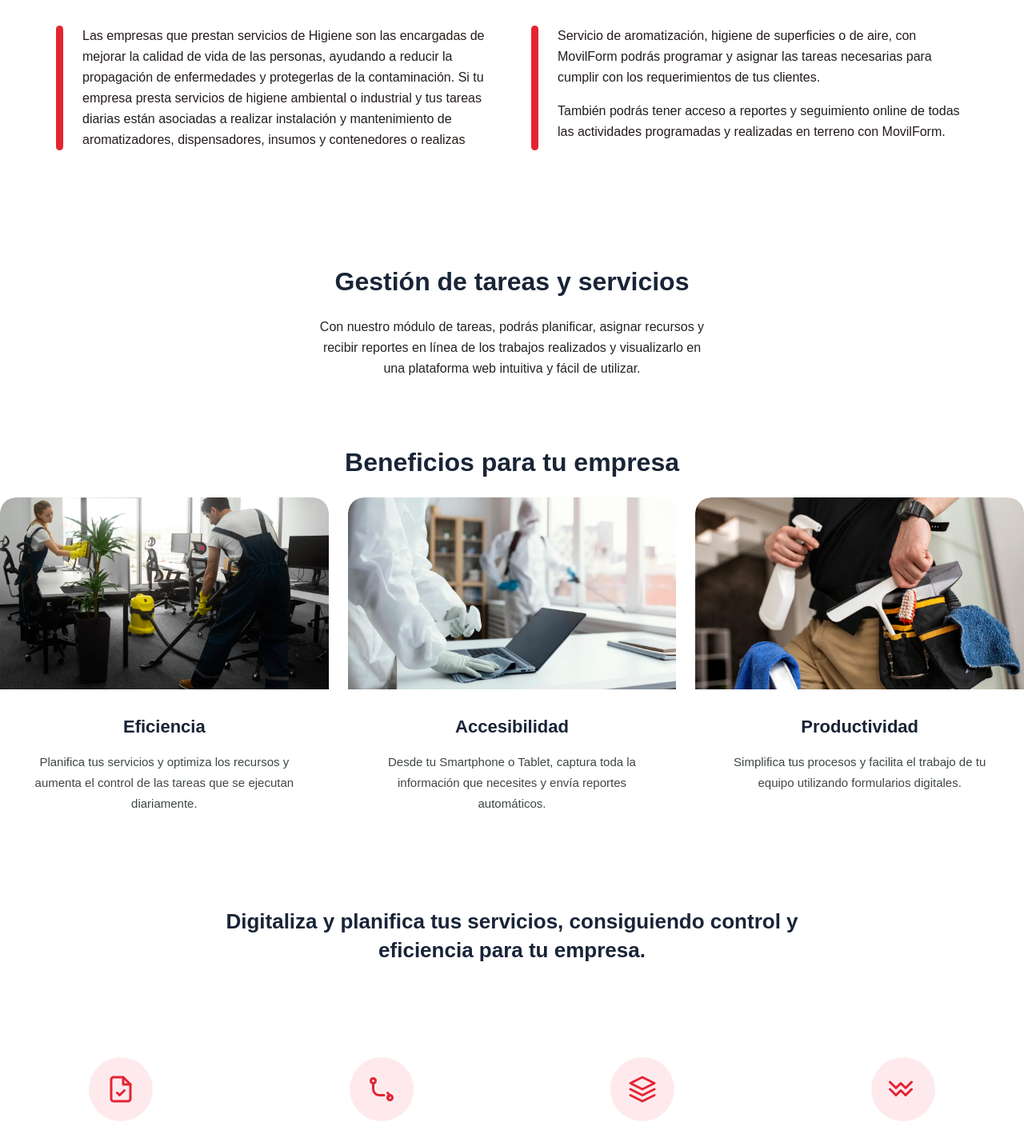
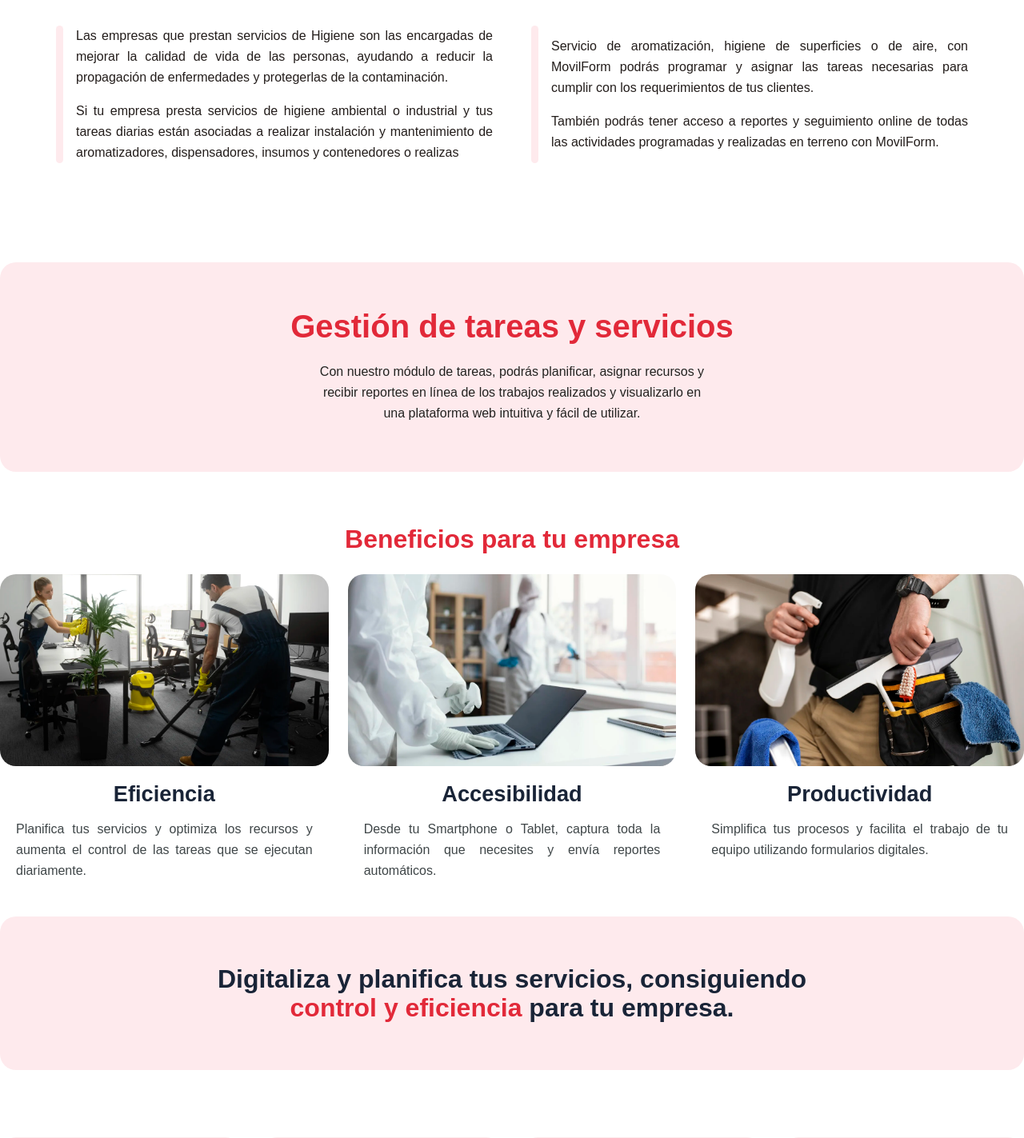
Before and after one commit to JeanGeros/movilform-gonarm, a Next.js app: page /casos-de-uso/empresa-de-servicio-de-higiene in a window 1280 px wide. Shown: the part 540-1963 px from the top of the page at 80% size. Built offline with nearby package versions, Linux system fonts and the light colour scheme; a web font is replaced by a local one.

Commit message:
feat: aplicar diseño estandarizado a páginas de control de plagas y servicio de higiene

```diff
--- a/app/casos-de-uso/empresa-de-servicio-de-higiene/page.tsx
+++ b/app/casos-de-uso/empresa-de-servicio-de-higiene/page.tsx
@@ -1,45 +1,14 @@
 import Navbar from "@/app/components/Navbar";
 import Footer from "@/app/components/Footer";
+import { FontAwesomeIcon } from "@fortawesome/react-fontawesome";
+import { faTasks, faMapMarkedAlt, faRoute, faTabletAlt } from "@fortawesome/free-solid-svg-icons";
 
 const IMG_HERO          = "/casos-de-uso/empresa-de-servicio-de-higiene/hero.webp";
 const IMG_EFICIENCIA    = "/casos-de-uso/empresa-de-servicio-de-higiene/eficiencia.webp";
 const IMG_ACCESIBILIDAD = "/casos-de-uso/empresa-de-servicio-de-higiene/accesibilidad.webp";
 const IMG_PRODUCTIVIDAD = "/casos-de-uso/empresa-de-servicio-de-higiene/productividad.webp";
 
-function TaskIcon() {
-  return (
-    <svg width="36" height="36" viewBox="0 0 24 24" fill="none" stroke="#e42433" strokeWidth="2" strokeLinecap="round" strokeLinejoin="round">
-      <path d="M14 2H6a2 2 0 0 0-2 2v16a2 2 0 0 0 2 2h12a2 2 0 0 0 2-2V8z" />
-      <polyline points="14 2 14 8 20 8" /><polyline points="9 15 11 17 15 13" />
-    </svg>
-  );
-}
-
-function RouteIcon() {
-  return (
-    <svg width="36" height="36" viewBox="0 0 24 24" fill="none" stroke="#e42433" strokeWidth="2" strokeLinecap="round" strokeLinejoin="round">
-      <circle cx="5" cy="5" r="2" /><circle cx="19" cy="19" r="2" />
-      <path d="M5 7v5a5 5 0 0 0 5 5h4" /><polyline points="17 15 19 17 17 19" />
-    </svg>
-  );
-}
-
-function OptimizeIcon() {
-  return (
-    <svg width="36" height="36" viewBox="0 0 24 24" fill="none" stroke="#e42433" strokeWidth="2" strokeLinecap="round" strokeLinejoin="round">
-      <path d="M12 2L2 7l10 5 10-5-10-5z" />
-      <path d="M2 17l10 5 10-5" /><path d="M2 12l10 5 10-5" />
-    </svg>
-  );
-}
-
-function TrackIcon() {
-  return (
-    <svg width="36" height="36" viewBox="0 0 24 24" fill="none" stroke="#e42433" strokeWidth="2" strokeLinecap="round" strokeLinejoin="round">
-      <path d="M1 6l5 5 4-4 4 4 5-5" /><path d="M1 12l5 5 4-4 4 4 5-5" />
-    </svg>
-  );
-}
+// ─── Page ─────────────────────────────────────────────────────────────────────
 
 export default function EmpresaDeServicioDeHigiene() {
   return (
@@ -69,19 +38,23 @@
         {/* ── 2. INTRO DOS COLUMNAS ────────────────────────────────────────── */}
         <section className="bg-white rounded-[20px] px-[70px] py-[60px]">
           <div className="grid grid-cols-2 gap-12">
-            <div className="flex gap-6">
-              <div className="w-[9px] flex-shrink-0 rounded-full bg-[#e42433]" />
-              <p className="font-satoshi text-[16px] text-[#231d1b] leading-[26px]">
-                Las empresas que prestan servicios de Higiene son las encargadas de mejorar la
+            <div className="flex gap-4 items-center">
+              <div className="w-[9px] flex-shrink-0 self-stretch rounded-full bg-[#feeaed]" />
+              <div className="font-satoshi text-[16px] text-justify text-[#231d1b] leading-[26px] space-y-4">
+                <p>
+                  Las empresas que prestan servicios de Higiene son las encargadas de mejorar la
                 calidad de vida de las personas, ayudando a reducir la propagación de enfermedades
-                y protegerlas de la contaminación. Si tu empresa presta servicios de higiene
-                ambiental o industrial y tus tareas diarias están asociadas a realizar instalación
+                y protegerlas de la contaminación.
+                </p>
+                <p>
+                  Si tu empresa presta servicios de higiene ambiental o industrial y tus tareas diarias están asociadas a realizar instalación
                 y mantenimiento de aromatizadores, dispensadores, insumos y contenedores o realizas
-              </p>
+                </p>
+              </div>
             </div>
-            <div className="flex gap-6">
-              <div className="w-[9px] flex-shrink-0 rounded-full bg-[#e42433]" />
-              <div className="font-satoshi text-[16px] text-[#231d1b] leading-[26px] space-y-4">
+            <div className="flex gap-4 items-center">
+              <div className="w-[9px] flex-shrink-0 self-stretch rounded-full bg-[#feeaed]" />
+              <div className="font-satoshi text-[16px] text-justify text-[#231d1b] leading-[26px] space-y-4">
                 <p>
                   Servicio de aromatización, higiene de superficies o de aire, con MovilForm podrás
                   programar y asignar las tareas necesarias para cumplir con los requerimientos de
@@ -97,8 +70,8 @@
         </section>
 
         {/* ── 3. GESTIÓN DE TAREAS Y SERVICIOS ─────────────────────────────── */}
-        <section className="bg-white rounded-[20px] px-[70px] py-[60px] text-center">
-          <h2 className="font-satoshi text-[32px] font-extrabold text-[#192437] leading-[40px]">
+        <section className="bg-[#feeaed] rounded-[20px] px-[70px] py-[60px] my-10 text-center">
+          <h2 className="font-satoshi text-[40px] font-extrabold text-[#e22939] leading-[40px]">
             Gestión de tareas y servicios
           </h2>
           <p className="font-satoshi mt-6 text-[16px] text-[#232321] leading-[26px] max-w-[500px] mx-auto">
@@ -110,85 +83,77 @@
 
         {/* ── 4. BENEFICIOS ────────────────────────────────────────────────── */}
         <div>
-          <h2 className="font-satoshi text-[32px] font-extrabold text-[#192437] text-center leading-[40px] mb-6">
+          <h2 className="font-satoshi text-[32px] font-extrabold text-[#e22939] text-center leading-[40px] mb-6">
             Beneficios para tu empresa
           </h2>
           <div className="grid grid-cols-3 gap-6">
-            <div className="bg-white rounded-[20px] overflow-hidden">
-              <div className="h-[240px] overflow-hidden rounded-t-[20px]">
-                <img src={IMG_EFICIENCIA} alt="Eficiencia en servicio de higiene" className="w-full h-full object-cover" />
+            {[
+              {
+                img: IMG_EFICIENCIA,
+                alt: "Eficiencia en servicio de higiene",
+                title: "Eficiencia",
+                desc: "Planifica tus servicios y optimiza los recursos y aumenta el control de las tareas que se ejecutan diariamente.",
+              },
+              {
+                img: IMG_ACCESIBILIDAD,
+                alt: "Accesibilidad en empresa de higiene",
+                title: "Accesibilidad",
+                desc: "Desde tu Smartphone o Tablet, captura toda la información que necesites y envía reportes automáticos.",
+              },
+              {
+                img: IMG_PRODUCTIVIDAD,
+                alt: "Productividad con formularios digitales",
+                title: "Productividad",
+                desc: "Simplifica tus procesos y facilita el trabajo de tu equipo utilizando formularios digitales.",
+              },
+            ].map(({ img, alt, title, desc }) => (
+              <div key={title} className="bg-white rounded-[20px]">
+                <div className="h-[240px] overflow-hidden rounded-[20px]">
+                  <img src={img} alt={alt} className="w-full h-full object-cover" />
+                </div>
+                <div className="p-5 text-center">
+                  <h3 className="font-satoshi text-[27.2px] font-bold text-[#192437] leading-[30px]">{title}</h3>
+                  <p className="font-satoshi mt-4 text-[16px] text-justify text-[#3f4648] leading-[26px]">{desc}</p>
+                </div>
               </div>
-              <div className="p-8 text-center">
-                <h3 className="font-satoshi text-[22px] font-bold text-[#192437] leading-[30px]">Eficiencia</h3>
-                <p className="font-satoshi mt-4 text-[15px] text-[#3f4648] leading-[26px]">
-                  Planifica tus servicios y optimiza los recursos y aumenta el control de
-                  las tareas que se ejecutan diariamente.
-                </p>
-              </div>
-            </div>
-            <div className="bg-white rounded-[20px] overflow-hidden">
-              <div className="h-[240px] overflow-hidden rounded-t-[20px]">
-                <img src={IMG_ACCESIBILIDAD} alt="Accesibilidad en empresa de higiene" className="w-full h-full object-cover" />
-              </div>
-              <div className="p-8 text-center">
-                <h3 className="font-satoshi text-[22px] font-bold text-[#192437] leading-[30px]">Accesibilidad</h3>
-                <p className="font-satoshi mt-4 text-[15px] text-[#3f4648] leading-[26px]">
-                  Desde tu Smartphone o Tablet, captura toda la información que necesites
-                  y envía reportes automáticos.
-                </p>
-              </div>
-            </div>
-            <div className="bg-white rounded-[20px] overflow-hidden">
-              <div className="h-[240px] overflow-hidden rounded-t-[20px]">
-                <img src={IMG_PRODUCTIVIDAD} alt="Productividad con formularios digitales" className="w-full h-full object-cover" />
-              </div>
-              <div className="p-8 text-center">
-                <h3 className="font-satoshi text-[22px] font-bold text-[#192437] leading-[30px]">Productividad</h3>
-                <p className="font-satoshi mt-4 text-[15px] text-[#3f4648] leading-[26px]">
-                  Simplifica tus procesos y facilita el trabajo de tu equipo utilizando
-                  formularios digitales.
-                </p>
-              </div>
-            </div>
+            ))}
           </div>
         </div>
 
         {/* ── 5. BANNER CTA ────────────────────────────────────────────────── */}
-        <section className="bg-white rounded-[20px] px-[70px] py-[60px] text-center">
-          <p className="font-satoshi text-[26px] font-bold text-[#192437] leading-[36px] max-w-[780px] mx-auto">
-            Digitaliza y planifica tus servicios, consiguiendo control y eficiencia para
+        <section className="bg-[#feeaed] rounded-[20px] px-[70px] py-[60px] text-center">
+          <p className="font-satoshi text-[32px] font-bold text-[#192437] leading-[36px] max-w-[780px] mx-auto">
+            Digitaliza y planifica tus servicios, consiguiendo <span className="text-[#e22939]">control y eficiencia</span> para
             tu empresa.
           </p>
         </section>
 
         {/* ── 6. FUNCIONALIDADES ───────────────────────────────────────────── */}
-        <div className="grid grid-cols-4 gap-6">
+        <div className="grid grid-cols-4 gap-6 my-15">
           {[
             {
-              icon: <TaskIcon />,
+              icon: faTasks,
               title: "Asigna tareas",
               desc: "Asigna tareas individuales sin necesidad de generar rutas y registra toda la actividad realizada en terreno.",
             },
             {
-              icon: <RouteIcon />,
+              icon: faMapMarkedAlt,
               title: "Planifica rutas",
               desc: "Establece los criterios necesarios para planificar tus servicios diarios, semanales o mensuales.",
             },
             {
-              icon: <OptimizeIcon />,
+              icon: faRoute,
               title: "Optimiza rutas",
               desc: "Mejora la eficiencia y reduce costos operativos con la mejor secuencia de atención.",
             },
             {
-              icon: <TrackIcon />,
+              icon: faTabletAlt,
               title: "Controla rutas",
               desc: "Realiza el seguimiento de los servicios de forma remota y totalmente online.",
             },
           ].map(({ icon, title, desc }) => (
-            <div key={title} className="bg-white rounded-[20px] p-8 flex flex-col items-center text-center">
-              <div className="w-[80px] h-[80px] rounded-full bg-[#feeaed] flex items-center justify-center">
-                {icon}
-              </div>
+            <div key={title} className="bg-[#feeaed] rounded-[20px] p-8 flex flex-col items-center text-center">
+              <FontAwesomeIcon icon={icon} className="text-[#4d4d4d] w-12 h-12" />
               <h3 className="font-satoshi mt-6 text-[20px] font-bold text-black leading-[28px]">{title}</h3>
               <p className="font-satoshi mt-3 text-[15px] font-medium text-[#3f4648] leading-[26px]">{desc}</p>
             </div>
```
Also changed, not shown: app/casos-de-uso/empresa-de-control-de-plagas/page.tsx (+4 -4 lines).
